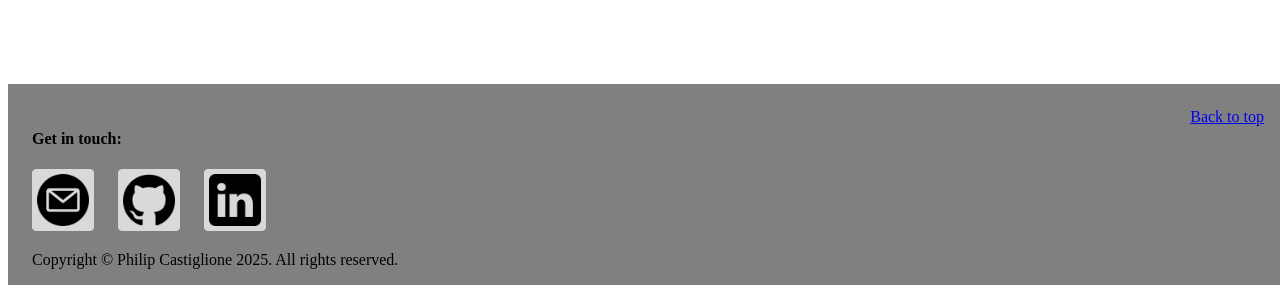
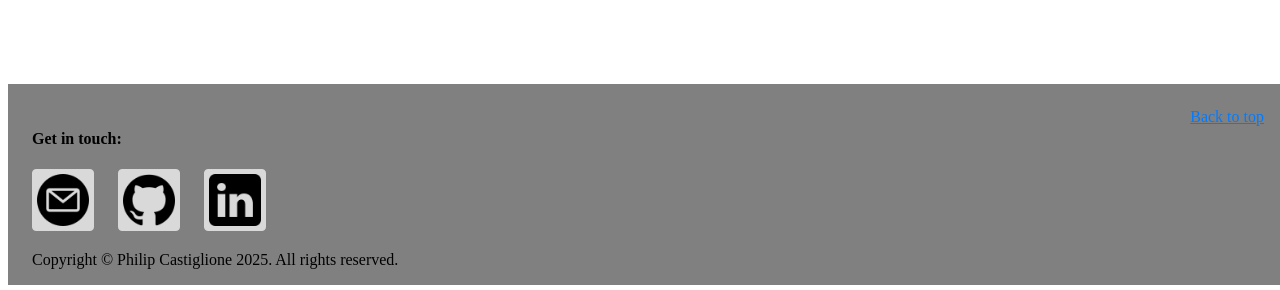
Before and after one commit to PhilipCastiglione/philipcastiglione.github.io, a Jekyll site: the page built from playbook.md, in a window 1280 px wide. Shown: the part 623-913 px from the top of the page. Built offline with Jekyll 4.4.1, drawn with Linux system fonts in a browser that asks for light colours.

```diff
--- a/_data/nav.yml
+++ b/_data/nav.yml
@@ -8,7 +8,7 @@
     - name: Was That Useful?
       link: /tools/useful.html
 - name: Blog
-  link: /blog.html
+  link: /blog/
 - name: Resume
   link: /resume.html
 - name: Personal
--- a/_sass/global.scss
+++ b/_sass/global.scss
@@ -28,3 +28,7 @@ $font-size-base: 16px;
 p {
     font-size: $font-size-base;
 }
+
+a {
+    color: $color-primary;
+}
--- a/_sass/includes/header.scss
+++ b/_sass/includes/header.scss
@@ -26,7 +26,6 @@
 }
 
 .includes-header-link-item {
-    color: $color-primary;
     border-radius: $border-radius;
     padding: $spacing-unit $spacing-unit * 1.5;
 
```
Also changed, not shown: blog/index.md (renamed from blog.md).
